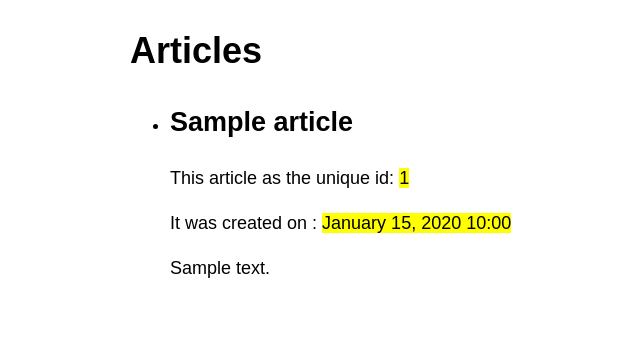
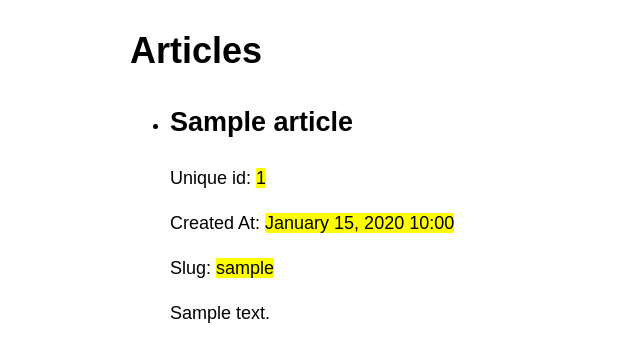
Before and after one commit to jycurien/demo-doctrine-behaviors, a Symfony app: template templates/article/index.html.twig in a window 1280 px wide. Shown: the top 362 px of the page, without its empty margins (110-750 px from the left). Run offline with Twig, Linux system fonts and the light colour scheme; the template is opened without the code that fills it: most values are stand-ins (such as "Sample title", 1, 10 or a date in 2020); some libraries are stand-ins or nearby versions.

Commit message:
add slug to Article entity

```diff
--- a/templates/article/index.html.twig
+++ b/templates/article/index.html.twig
@@ -16,8 +16,9 @@
             {% for article in articles  %}
                 <li>
                     <h2>{{ article.title }}</h2>
-                    <p>This article as the unique id: <span class="highlight">{{ article.uuid }}</span></p>
-                    <p>It was created on : <span class="highlight">{{ article.createdAt|date }}</span></p>
+                    <p>Unique id: <span class="highlight">{{ article.uuid }}</span></p>
+                    <p>Created At: <span class="highlight">{{ article.createdAt|date }}</span></p>
+                    <p>Slug: <span class="highlight">{{ article.slug }}</span></p>
                     <p>{{ article.body }}</p>
                 </li>
             {% endfor %}
```
Also changed, not shown: migrations/Version20200815181526.php (added, +31 -0 lines), src/Entity/Article.php (+9 -1 lines).
